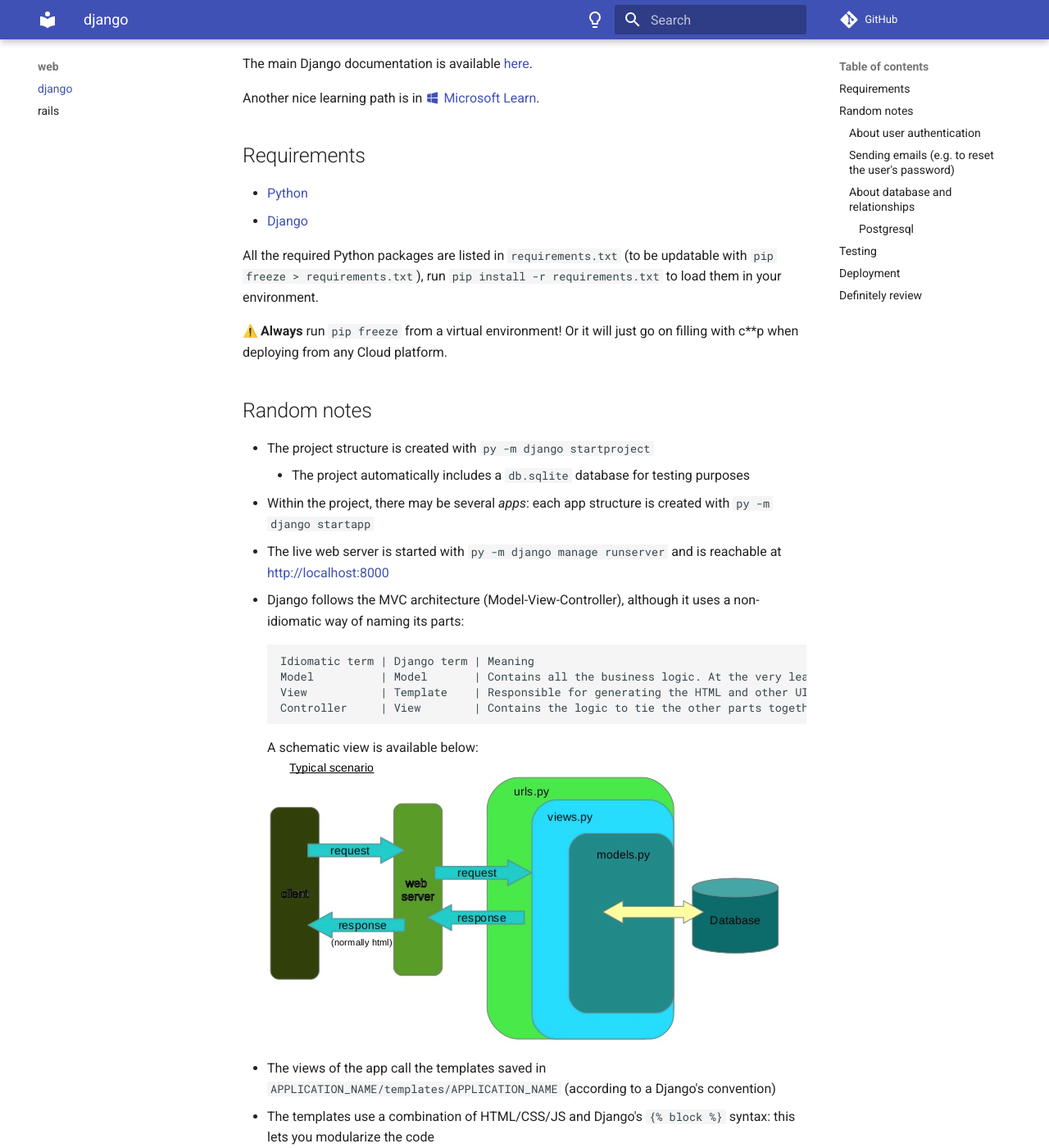
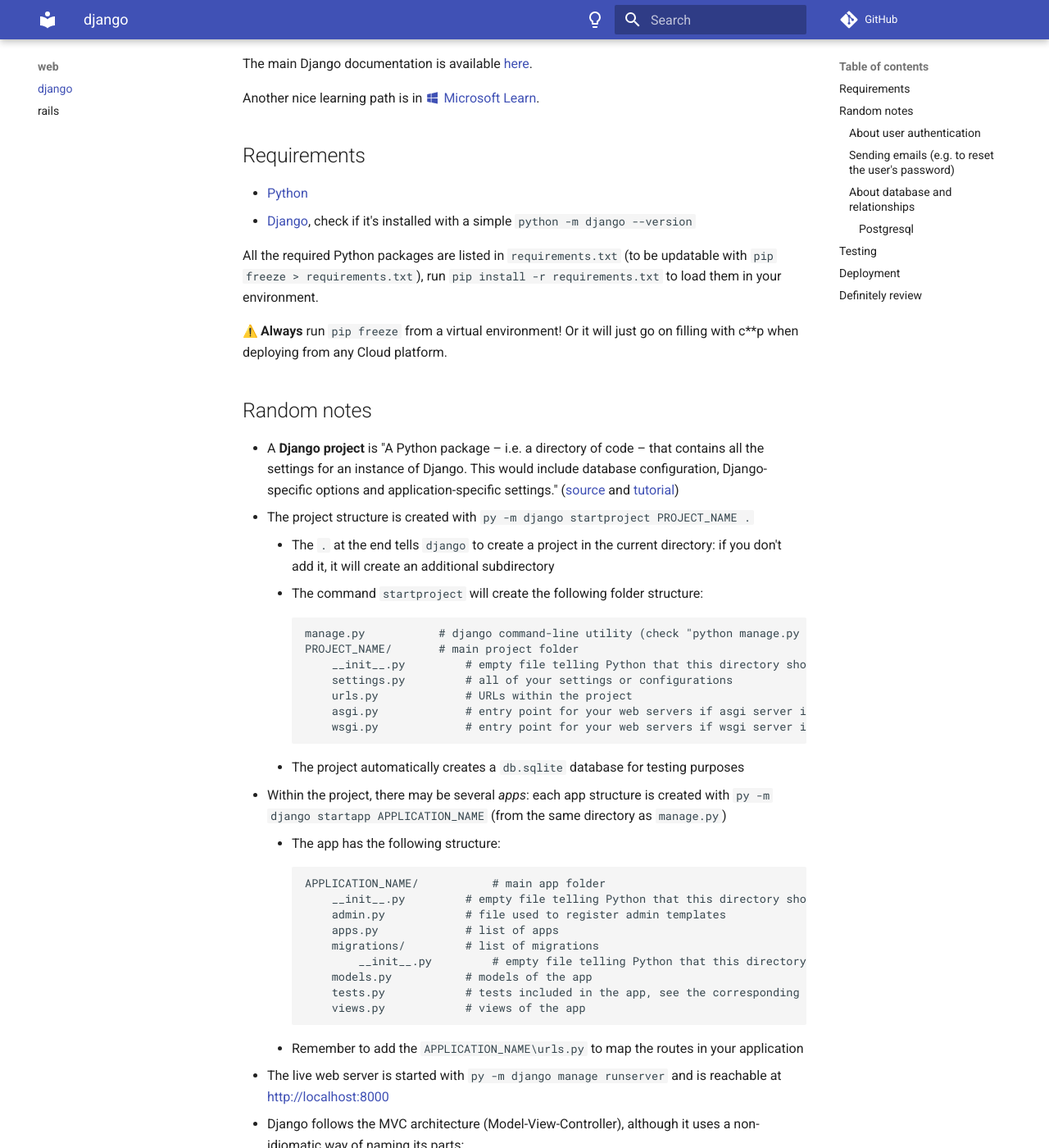
Before and after one commit to sannae/the-notebook, an MkDocs documentation site: the page built from docs/web/django.md, in a window 1280 px wide and 1400 px high, scrolled down 204 px. Shown: the whole window at 82% size. Built offline with MkDocs 1.6.1 and Material for MkDocs 9.7.7, drawn with Linux system fonts in a browser that asks for light colours; emoji names are drawn with the system emoji font; comment, search, counter and statistics services are not loaded; some of the changed text lies outside the part shown.

Commit message:
Considerations about ForeignKey in models

````diff
--- a/docs/web/django.md
+++ b/docs/web/django.md
@@ -9,16 +9,41 @@
 ## Requirements
 
 * [Python](https://www.python.org/downloads/)
-* [Django](https://www.djangoproject.com/download/)
+* [Django](https://www.djangoproject.com/download/), check if it's installed with a simple `python -m django --version`
 
 All the required Python packages are listed in `requirements.txt` (to be updatable with `pip freeze > requirements.txt`), run `pip install -r requirements.txt` to load them in your environment.
 
 <a name="pip-freeze-warning">:warning:</a> **Always** run `pip freeze` from a virtual environment! Or it will just go on filling with c**p when deploying from any Cloud platform.
 
 ## Random notes
-* The project structure is created with `py -m django startproject`
-    * The project automatically includes a `db.sqlite` database for testing purposes
-* Within the project, there may be several *apps*: each app structure is created with `py -m django startapp`
+* A **Django project** is "A Python package – i.e. a directory of code – that contains all the settings for an instance of Django. This would include database configuration, Django-specific options and application-specific settings." ([source](https://docs.djangoproject.com/en/3.2/glossary/#term-project) and [tutorial](https://docs.djangoproject.com/en/3.2/intro/tutorial01/#creating-a-project))
+* The project structure is created with `py -m django startproject PROJECT_NAME .`
+    * The `.` at the end tells `django` to create a project in the current directory: if you don't add it, it will create an additional subdirectory
+    * The command `startproject` will create the following folder structure:
+    ```
+    manage.py           # django command-line utility (check "python manage.py --help")
+    PROJECT_NAME/       # main project folder
+        __init__.py         # empty file telling Python that this directory should be considered a package
+        settings.py         # all of your settings or configurations
+        urls.py             # URLs within the project
+        asgi.py             # entry point for your web servers if asgi server is deployed
+        wsgi.py             # entry point for your web servers if wsgi server is deployed
+    ```
+    * The project automatically creates a `db.sqlite` database for testing purposes
+* Within the project, there may be several *apps*: each app structure is created with `py -m django startapp APPLICATION_NAME` (from the same directory as `manage.py`)
+    * The app has the following structure:
+    ```
+    APPLICATION_NAME/           # main app folder
+        __init__.py         # empty file telling Python that this directory should be considered a package
+        admin.py            # file used to register admin templates
+        apps.py             # list of apps
+        migrations/         # list of migrations
+            __init__.py         # empty file telling Python that this directory should be considered a package
+        models.py           # models of the app
+        tests.py            # tests included in the app, see the corresponding section
+        views.py            # views of the app
+    ```
+    * Remember to add the `APPLICATION_NAME\urls.py` to map the routes in your application
 * The live web server is started with `py -m django manage runserver` and is reachable at <http://localhost:8000>
 * Django follows the MVC architecture (Model-View-Controller), although it uses a non-idiomatic way of naming its parts:
 ```
@@ -32,6 +57,20 @@
 * The views of the app call the templates saved in `APPLICATION_NAME/templates/APPLICATION_NAME` (according to a Django's convention)
 * The templates use a combination of HTML/CSS/JS and Django's `{% block %}` syntax: this lets you modularize the code
 * The HTML/CSS/JS templates use [Bootstrap](https://getbootstrap.com/docs/5.1/getting-started/introduction/)
+* In using the `ForeignKey` relationship between a 'parent' field and a 'child' field in `models.py`, Django automatically adds a property to the parent to provide access to all children called <child>_set, where <child> is the name of the child object. Below an example:
+```python
+from django.db import models
+class Product(models.Model):
+    name = models.TextField()
+    category = models.ForeignKey(
+        'Category', #The name of the model
+        on_delete=models.PROTECT
+    )
+
+class Category(models.Model):
+    name = models.TextField()
+    # product_set will be automatically created
+```
 * Oversimplifying, to add a feature you
   1) Update the model in `models.py` (if needed)
   2) Create or update the corresponding view in `views.py`
@@ -118,6 +157,7 @@
 ```
 
 * To deploy on [Heroku](https://www.heroku.com/), your project needs the [Gunicorn](https://gunicorn.org/) and [Whitenoise](http://whitenoise.evans.io/en/stable/) pip modules installed
+
     * After logging in (`heroku login -i`), connect to your Heroku app using the Heroku CLI an running `heroku git:remote --app=HEROKU_APP_NAME` to add a remote origin to your Git tracking in the project
     * Add a [`procfile`](https://devcenter.heroku.com/articles/procfile) (no extension!) to your project: it's needed by Heroku to specify a process type. Inside of it, just type `web: gunicorn YOUR_APP_WSGI_NAME.wsgi --log-file -`
     * Remember to specific a _build pack_ (i.e. Python) in your Heroku app settings
````
